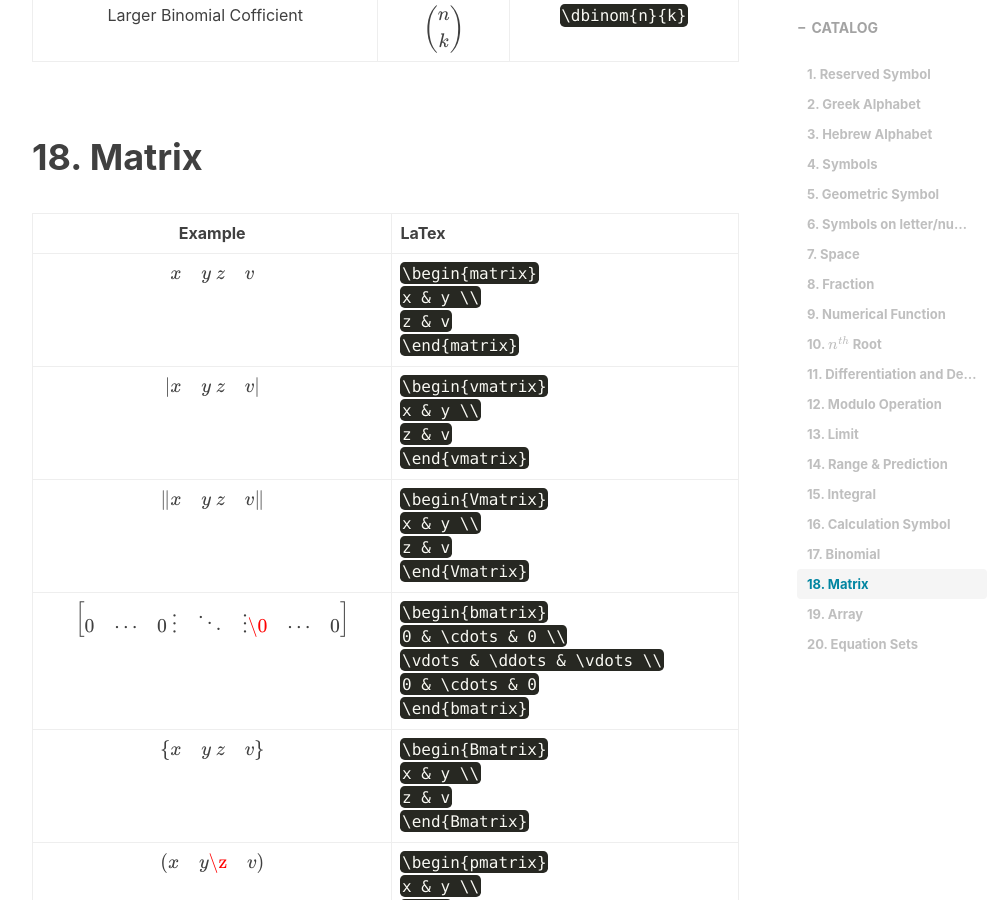
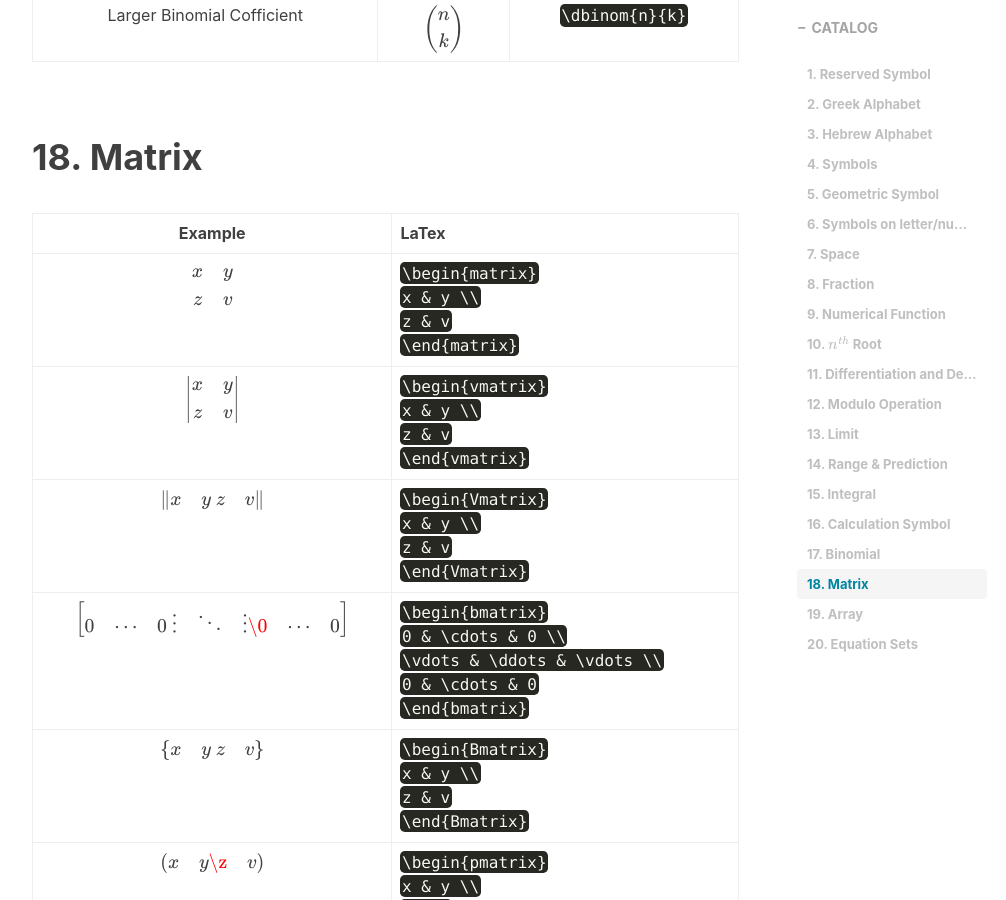
Before and after one commit to WinchellWang/winchellwang.github.io, a Jekyll site: the page built from _posts/2023-03-28-Manual_LaTex_Equation_ENG.md, in a window 1280 px wide and 900 px high, scrolled down 11854 px. Shown: the whole window, without its empty margins (233-1239 px from the left). Built offline with Jekyll 4.4.1, drawn with Linux system fonts in a browser that asks for light colours; nearby versions of some CDN libraries; comment, search, counter and statistics services are not loaded.

````diff
--- a/_posts/2023-03-28-Manual_LaTex_Equation_ENG.md
+++ b/_posts/2023-03-28-Manual_LaTex_Equation_ENG.md
@@ -277,8 +277,8 @@ LaTex also allow user customizing special function style by `\operatorname{}`
 
 |Example|LaTex|
 |:---:|:---|
-|$\begin{matrix}x & y \\ z & v\end{matrix}$|```\begin{matrix}```<br>```x & y \\```<br>```z & v```<br>```\end{matrix}```|
-|$\begin{vmatrix}x & y \\ z & v\end{vmatrix}$|`\begin{vmatrix}`<br>`x & y \\`<br>`z & v`<br>`\end{vmatrix}`|
+|$$\begin{matrix}x & y \\ z & v\end{matrix}$$|```\begin{matrix}```<br>```x & y \\```<br>```z & v```<br>```\end{matrix}```|
+|$$\begin{vmatrix}x & y \\ z & v\end{vmatrix}$$|`\begin{vmatrix}`<br>`x & y \\`<br>`z & v`<br>`\end{vmatrix}`|
 |$\begin{Vmatrix}x & y \\ z & v\end{Vmatrix}$|`\begin{Vmatrix}`<br>`x & y \\`<br>`z & v`<br>`\end{Vmatrix}`|
 |$\begin{bmatrix}0 & \cdots & 0 \\ \vdots & \ddots & \vdots \\0 & \cdots & 0\end{bmatrix}$|`\begin{bmatrix}`<br>`0 & \cdots & 0 \\`<br>`\vdots & \ddots & \vdots \\`<br>`0 & \cdots & 0`<br>`\end{bmatrix}`|
 |$\begin{Bmatrix}x & y \\ z & v\end{Bmatrix}$|`\begin{Bmatrix}`<br>`x & y \\`<br>`z & v`<br>`\end{Bmatrix}`|
````
